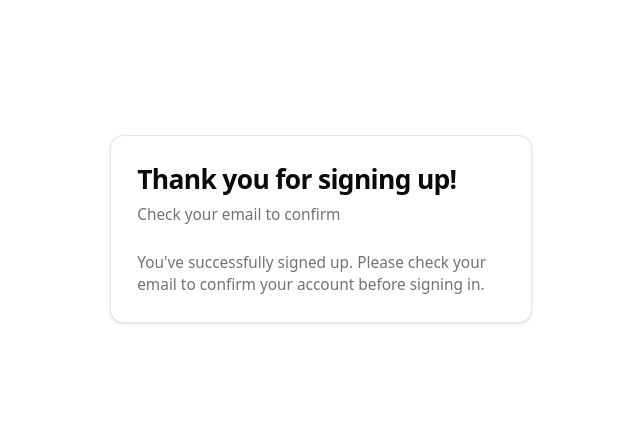
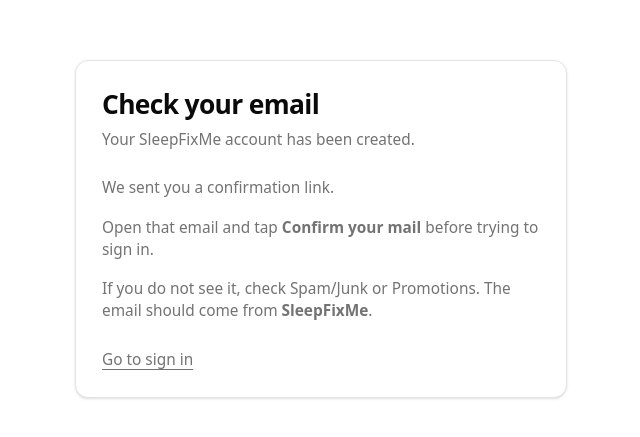
Before and after one commit to jlnalexander5-sudo/sleepfix-app, a Next.js app: page /auth/sign-up-success in a window 1280 px wide. Shown: the part 171-608 px from the top of the page, without its empty margins (319-959 px from the left). Built offline with nearby package versions, Linux system fonts and the light colour scheme; no server answers.

Commit message:
Update page.tsx

```diff
--- a/app/auth/sign-up-success/page.tsx
+++ b/app/auth/sign-up-success/page.tsx
@@ -1,3 +1,4 @@
+import Link from "next/link";
 import {
   Card,
   CardContent,
@@ -6,23 +7,46 @@ import {
   CardTitle,
 } from "@/components/ui/card";
 
-export default function Page() {
+export default function Page({
+  searchParams,
+}: {
+  searchParams?: { email?: string };
+}) {
+  const email = searchParams?.email ? decodeURIComponent(searchParams.email) : null;
+
   return (
     <div className="flex min-h-svh w-full items-center justify-center p-6 md:p-10">
-      <div className="w-full max-w-sm">
+      <div className="w-full max-w-md">
         <div className="flex flex-col gap-6">
           <Card>
             <CardHeader>
-              <CardTitle className="text-2xl">
-                Thank you for signing up!
-              </CardTitle>
-              <CardDescription>Check your email to confirm</CardDescription>
+              <CardTitle className="text-2xl">Check your email</CardTitle>
+              <CardDescription>
+                Your SleepFixMe account has been created.
+              </CardDescription>
             </CardHeader>
-            <CardContent>
-              <p className="text-sm text-muted-foreground">
-                You&apos;ve successfully signed up. Please check your email to
-                confirm your account before signing in.
+            <CardContent className="space-y-4 text-sm text-muted-foreground">
+              <p>
+                {email ? (
+                  <>
+                    We sent a confirmation link to <strong>{email}</strong>.
+                  </>
+                ) : (
+                  <>We sent you a confirmation link.</>
+                )}
               </p>
+              <p>
+                Open that email and tap <strong>Confirm your mail</strong> before trying to sign in.
+              </p>
+              <p>
+                If you do not see it, check Spam/Junk or Promotions. The email should come from
+                <strong> SleepFixMe</strong>.
+              </p>
+              <div className="pt-2">
+                <Link href="/auth/login" className="underline underline-offset-4">
+                  Go to sign in
+                </Link>
+              </div>
             </CardContent>
           </Card>
         </div>
```
